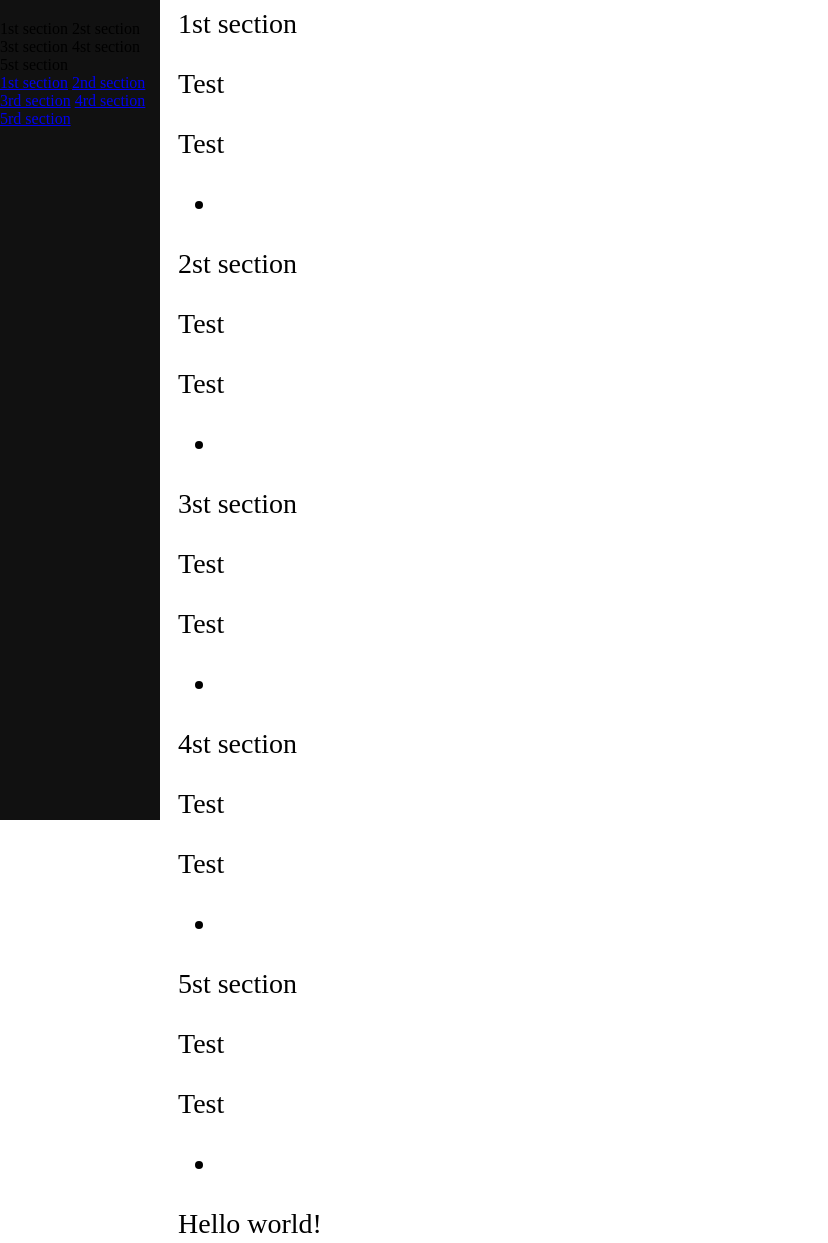
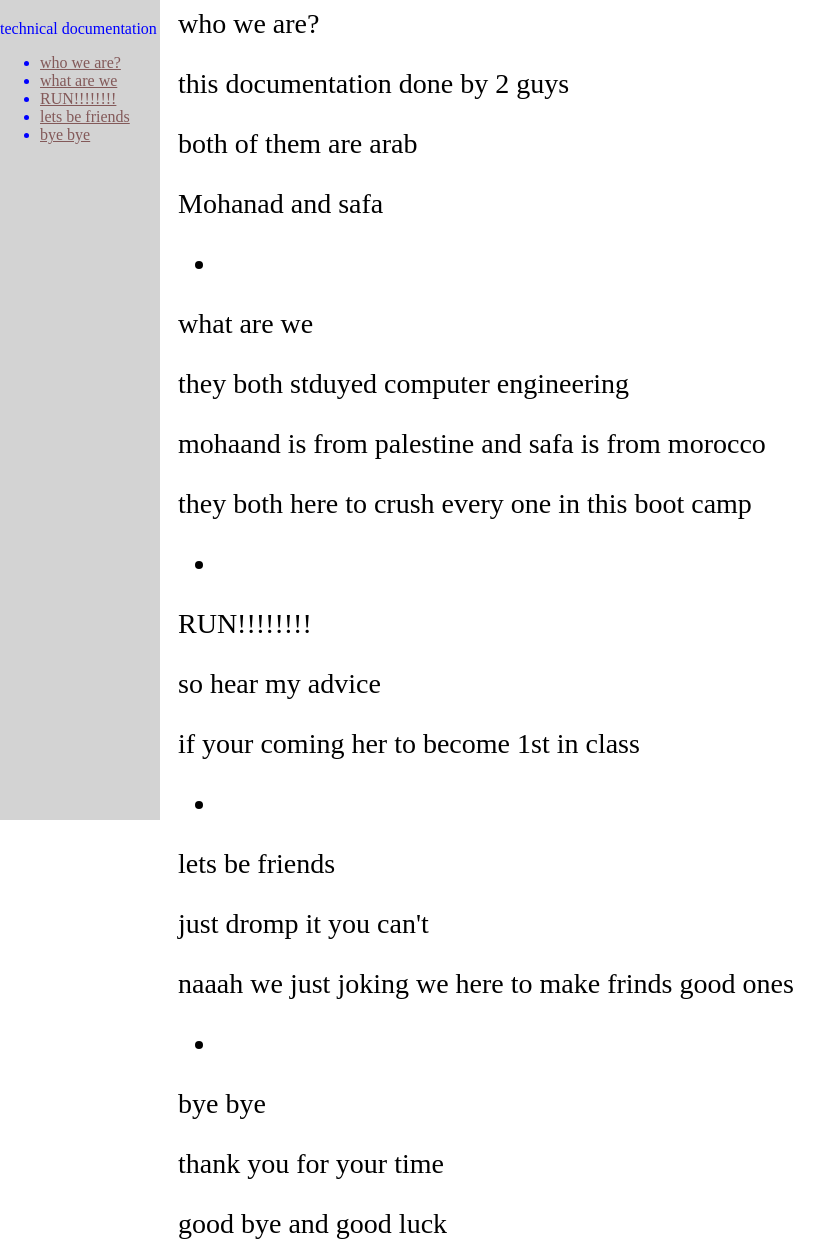
Before and after one commit to mohanadHaji/Microverse, a plain HTML site: page index.html in a window 1280 px wide. Shown: the top 1243 px of the page, without its empty margins (0-828 px from the left). Drawn offline with Linux system fonts and the light colour scheme.

Commit message:
last commit

```diff
--- a/index.html
+++ b/index.html
@@ -9,58 +9,58 @@
 <body>
     <nav id="navbar">
         <header>
-            1st section
-            2st section
-            3st section
-            4st section
-            5st section
+            technical documentation<br />
         </header>
-        <a class="nav-link"  href="#1st_section">1st section</a>
-        <a class="nav-link"  href="#2st_section">2nd section</a>
-        <a class="nav-link"  href="#3st_section">3rd section</a>
-        <a class="nav-link" href="#4st_section">4rd section</a>
-        <a class="nav-link" href="#5st_section">5rd section</a>
+        <ul id="list">
+        <li><a class="nav-link"  href="#1st_section">who we are?</a><br /> </li>
+        <li><a class="nav-link"  href="#2st_section">what are we</a><br /></li>
+        <li><a class="nav-link"  href="#3st_section">RUN!!!!!!!!</a><br /></li>
+        <li><a class="nav-link" href="#4st_section">lets be friends</a><br /></li>
+        <li><a class="nav-link" href="#5st_section">bye bye</a><br /></li>
+    </ul>
     </nav>
 
     <main id="main-doc">
         <section class="main-section" id="1st_section">
-            <header> 1st section </header>
-            <p>Test</p>
-            <p>Test</p>
+            <header> who we are? </header>
+            <p>this documentation done by 2 guys</p>
+            <p>both of them are arab</p>
+            <p> Mohanad and safa</p>
 
             <code></code>
             <ul> <li> </li> </ul>
         </section>
         <section class="main-section" id="2st_section">
-            <header> 2st section </header>
-            <p>Test</p>
-            <p>Test</p>
+            <header> what are we </header>
+            <p>they both stduyed computer engineering</p>
+            <p> mohaand is from palestine and safa is from morocco</p>
+            <p>they both here to crush every one in this boot camp</p>
             <code></code>
             <ul> <li> </li> </ul>
         </section>
         <section class="main-section" id="3st_section">
-            <header> 3st section </header>
-            <p>Test</p>
-            <p>Test</p>
+            <header> RUN!!!!!!!! </header>
+            <p>so hear my advice</p>
+            <p>if your coming her to become 1st in class</p>
             <code></code>
             <ul> <li> </li> </ul>
         </section>
         <section class="main-section" id="4st_section">
-            <header> 4st section </header>
-            <p>Test</p>
-            <p>Test</p>
+            <header> lets be friends </header>
+            <p>just dromp it you can't</p>
+            <p>naaah we just joking we here to make frinds good ones</p>
             <code></code>
             <ul> <li> </li> </ul>
         </section>
         <section class="main-section" id="5st_section">
-            <header> 5st section </header>
-            <p>Test</p>
-            <p>Test</p>
+            <header> bye bye  </header>
+            <p>thank you for your time</p>
+            <p>good bye and good luck </p>
             <code></code>
             <ul> <li> </li> </ul>
         </section>
 
-        <p> Hello world! </p>
+
     </main>
 
 
--- a/style.css
+++ b/style.css
@@ -8,6 +8,8 @@
   background-color: #111;
   overflow-x: hidden;
   padding-top: 20px;
+  background-color: lightgrey;
+  color: blue;
 }
 
 #main-doc {
@@ -15,3 +17,30 @@
   font-size: 28px; /* Increased text to enable scrolling */
   padding: 0px 10px;
 }
+/* #list li{
+
+} */
+
+.nav-link {
+  color: rgb(131, 89, 89)
+}
+/* For desktop: */
+.col-1 {width: 8.33%;}
+.col-2 {width: 16.66%;}
+.col-3 {width: 25%;}
+.col-4 {width: 33.33%;}
+.col-5 {width: 41.66%;}
+.col-6 {width: 50%;}
+.col-7 {width: 58.33%;}
+.col-8 {width: 66.66%;}
+.col-9 {width: 75%;}
+.col-10 {width: 83.33%;}
+.col-11 {width: 91.66%;}
+.col-12 {width: 100%;}
+
+@media only screen and (max-width: 768px) {
+  /* For mobile phones: */
+  [class*="col-"] {
+    width: 100%;
+  }
+}
```
